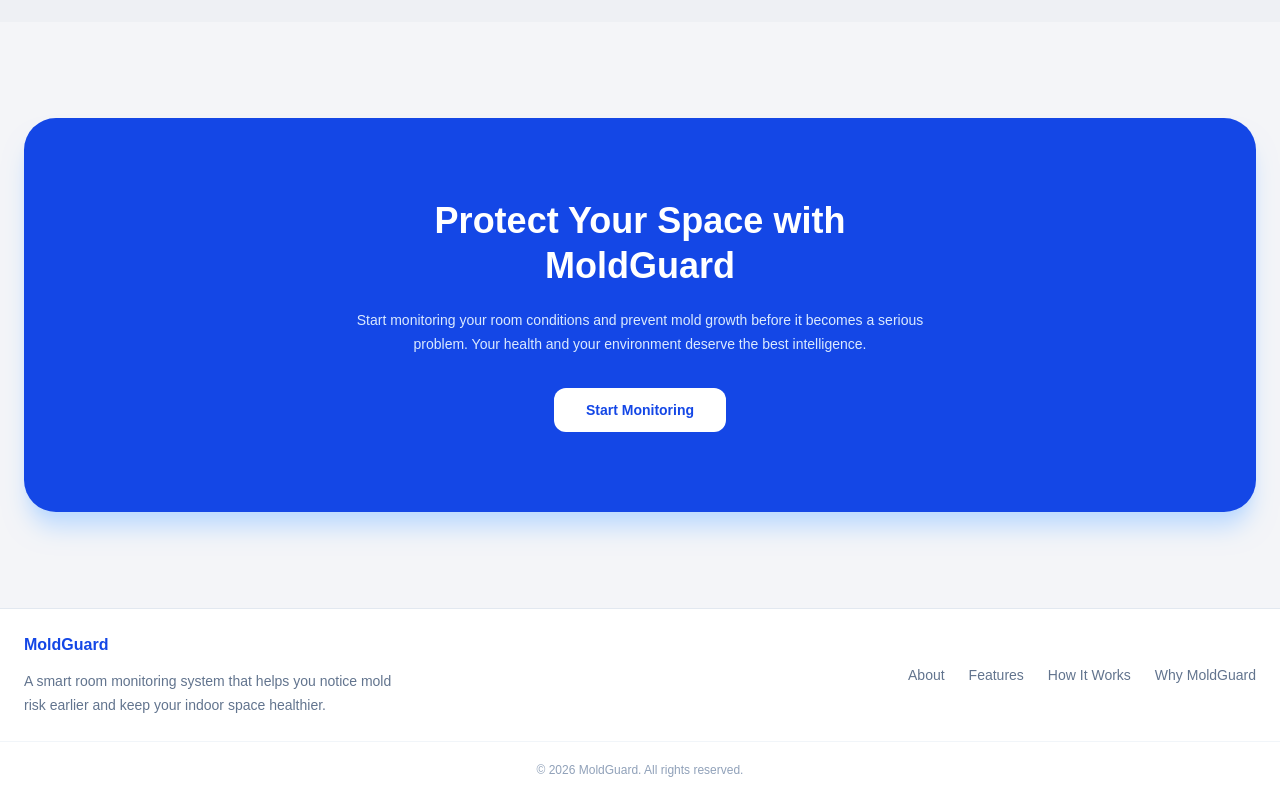
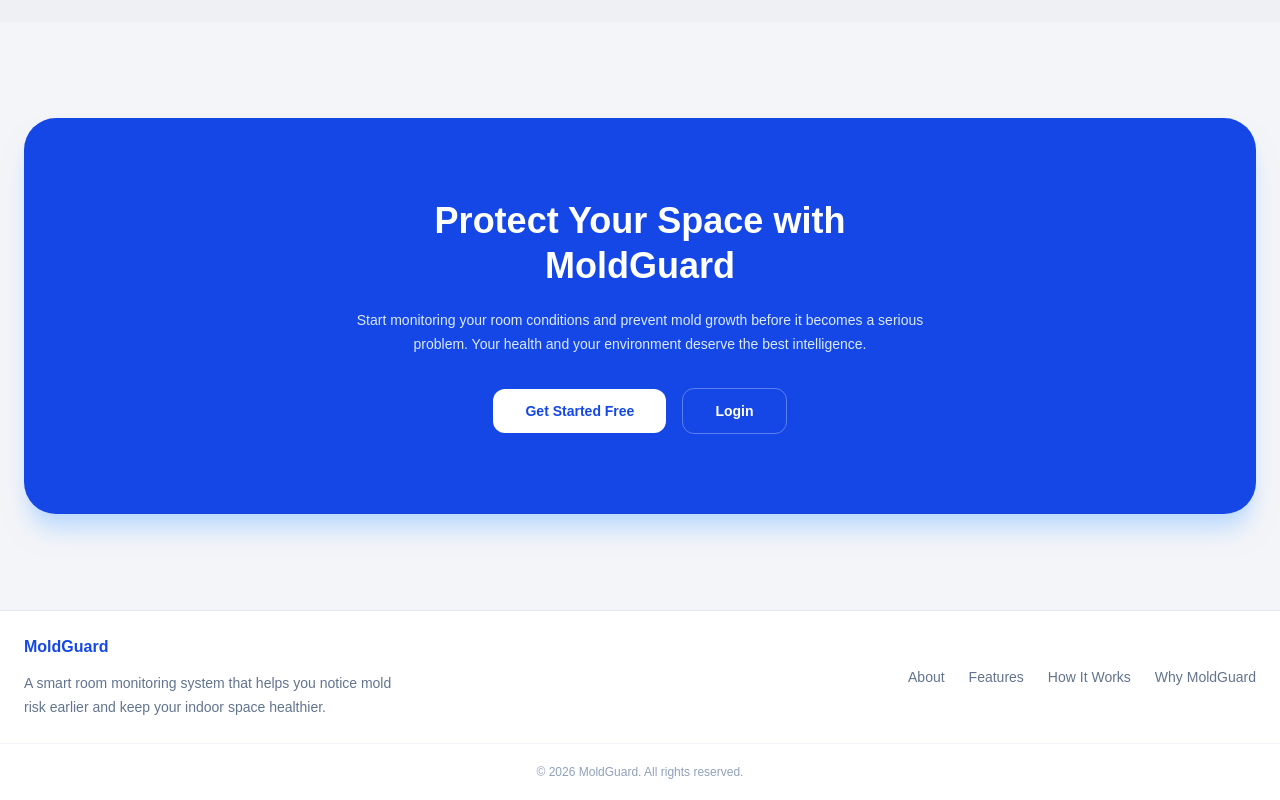
Before and after one commit to Aqillaaprly/MoldDetection_PBL6, a Next.js app: page / in a window 1280 px wide. Shown: the part 2413-3213 px from the top of the page. Built offline with nearby package versions, Linux system fonts and the light colour scheme.

Commit message:
feat: navogate from landing page

```diff
--- a/components/landing/CtaSection.tsx
+++ b/components/landing/CtaSection.tsx
@@ -14,12 +14,21 @@ export default function CtaSection() {
           best intelligence.
         </p>
 
-        <Link
-          href="/monitoring"
-          className="inline-flex rounded-xl bg-white px-8 py-3 text-sm font-semibold text-blue-700 transition hover:bg-blue-50"
-        >
-          Start Monitoring
-        </Link>
+        <div className="flex flex-wrap items-center justify-center gap-4">
+          <Link
+            href="/register"
+            className="inline-flex rounded-xl bg-white px-8 py-3 text-sm font-semibold text-blue-700 transition hover:bg-blue-50"
+          >
+            Get Started Free
+          </Link>
+
+          <Link
+            href="/login"
+            className="inline-flex rounded-xl border border-white/30 px-8 py-3 text-sm font-semibold text-white transition hover:bg-white/10"
+          >
+            Login
+          </Link>
+        </div>
       </div>
     </section>
   )
--- a/components/landing/HeroSection.tsx
+++ b/components/landing/HeroSection.tsx
@@ -25,14 +25,14 @@ export default function HeroSection() {
 
         <div className="flex flex-wrap gap-4">
           <Link
-            href="/monitoring"
+            href="/register"
             className="rounded-xl bg-blue-700 px-6 py-3 text-sm font-semibold text-white shadow-lg shadow-blue-200 transition hover:bg-blue-800"
           >
             Start Monitoring
           </Link>
 
           <Link
-            href="/dashboard"
+            href="/login"
             className="rounded-xl border border-slate-200 bg-white px-6 py-3 text-sm font-semibold text-blue-700 transition hover:border-blue-200 hover:bg-blue-50"
           >
             View Dashboard
--- a/components/landing/LandingNavbar.tsx
+++ b/components/landing/LandingNavbar.tsx
@@ -47,7 +47,7 @@ export default function LandingNavbar() {
           </Link>
 
           <Link
-            href="/monitoring"
+            href="/register"
             className="rounded-xl bg-blue-700 px-5 py-2.5 text-sm font-semibold text-white shadow-md shadow-blue-200 transition hover:bg-blue-800"
           >
             Get Started
--- a/middleware.ts
+++ b/middleware.ts
@@ -22,35 +22,36 @@ export async function middleware(request: NextRequest) {
     }
   )
 
-  // Refresh session supaya tidak expired
   const {
     data: { user },
   } = await supabase.auth.getUser()
 
   const { pathname } = request.nextUrl
 
-  const publicRoutes = ["/login", "/register"]
-  const isPublic = publicRoutes.some((route) => pathname.startsWith(route))
+  // "/" pakai exact match, login/register pakai startsWith
+  const isPublic =
+    pathname === "/" ||
+    pathname.startsWith("/login") ||
+    pathname.startsWith("/register")
 
-  // Belum login → redirect ke /login
+  // Belum login + bukan public → redirect ke landing page
   if (!user && !isPublic) {
-    return NextResponse.redirect(new URL("/login", request.url))
+    return NextResponse.redirect(new URL("/", request.url))
   }
 
   // Sudah login tapi buka /login atau /register → redirect ke dashboard
-  if (user && isPublic) {
-    return NextResponse.redirect(new URL("/", request.url))
+  if (user && (pathname.startsWith("/login") || pathname.startsWith("/register"))) {
+    return NextResponse.redirect(new URL("/dashboard", request.url))
   }
 
-  // Sudah login — cek apakah sudah punya rooms (kecuali kalau sedang di /onboarding)
-  if (user && pathname !== "/onboarding") {
+  // Sudah login — cek rooms (kecuali di /onboarding atau landing page)
+  if (user && pathname !== "/onboarding" && pathname !== "/") {
     const { data: rooms } = await supabase
       .from("rooms")
       .select("id")
       .eq("user_id", user.id)
       .limit(1)
 
-    // Belum punya room → paksa ke onboarding
     if (!rooms || rooms.length === 0) {
       return NextResponse.redirect(new URL("/onboarding", request.url))
     }
```
